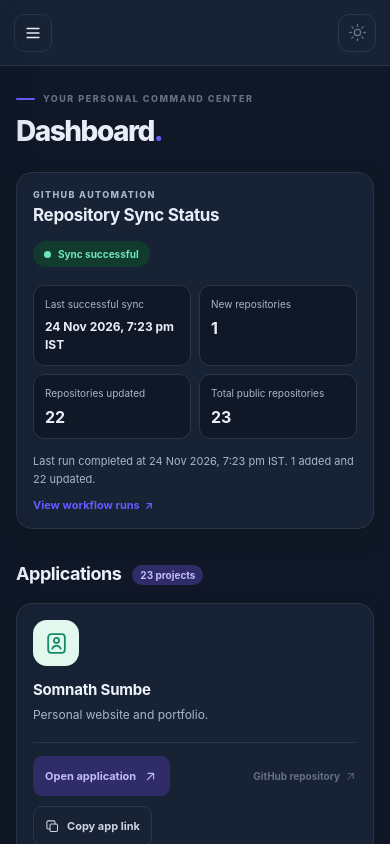
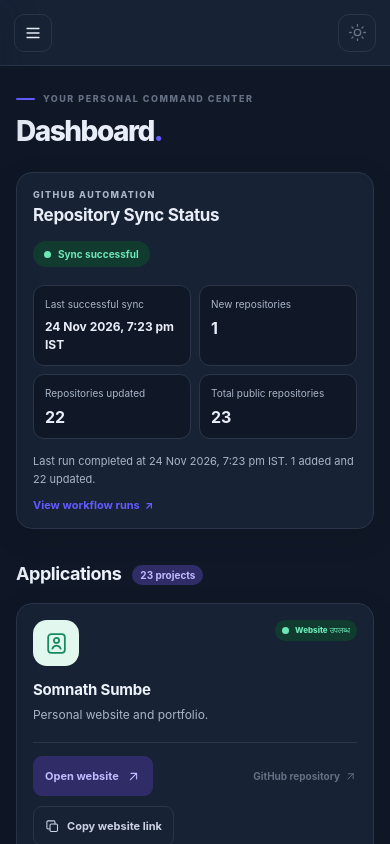
Before and after one commit to somnathsumbe/myapplication, a plain HTML site: page index.html in a window 390 px wide. Both pictures are taken after a click on the button 357 px from the left and 32 px from the top of the page. Shown: the top 844 px of the page. Drawn offline with Linux system fonts and the light colour scheme.

Commit message:
Show website link availability on project cards (#6)
* Highlight website link availability and avoid unverified Pages URLs

* Highlight website link availability and avoid unverified Pages URLs

* Highlight website link availability and avoid unverified Pages URLs

* Highlight website link availability and avoid unverified Pages URLs

```diff
--- a/assets/css/style.css
+++ b/assets/css/style.css
@@ -208,3 +208,38 @@ body.dark-mode {
 .dark-mode .sync-status-pill.is-pending { background: #2b3547; color: #c1cada; }
 @media (max-width: 700px) { .sync-metrics { grid-template-columns: repeat(2, minmax(0, 1fr)); } }
 @media (max-width: 420px) { .sync-panel { padding: 16px; } .sync-panel-heading { align-items: flex-start; flex-direction: column; } .sync-metrics { gap: 8px; } .sync-metric { padding: 11px; } }
+
+
+/* Website link availability */
+.link-status-badge {
+  display: inline-flex;
+  max-width: 100%;
+  align-items: center;
+  gap: 6px;
+  padding: 6px 9px;
+  border-radius: 999px;
+  font-size: 9px;
+  font-weight: 800;
+  line-height: 1.3;
+  text-align: center;
+}
+.link-status-badge::before {
+  width: 7px;
+  height: 7px;
+  flex: 0 0 auto;
+  border-radius: 50%;
+  background: currentColor;
+  content: "";
+}
+.link-status-badge.is-available { background: #e5f8ef; color: #087443; }
+.link-status-badge.is-unavailable { background: #fff0f1; color: #b4233c; }
+.app-card.no-website { border-color: #f1c5cc; background: linear-gradient(145deg, var(--surface), #fff8f8); }
+.app-card.no-website:hover { border-color: #e89aa7; }
+.launch-button.is-disabled { border: 1px dashed #e2a0aa; background: #fff1f2; color: #a52b40; cursor: not-allowed; white-space: normal; }
+.dark-mode .link-status-badge.is-available { background: #123b30; color: #6ee7b7; }
+.dark-mode .link-status-badge.is-unavailable { background: #4a252e; color: #fda4af; }
+.dark-mode .app-card.no-website { background: linear-gradient(145deg, var(--surface), #2b202b); border-color: #70404c; }
+.dark-mode .launch-button.is-disabled { border-color: #86505d; background: #4a252e; color: #fda4af; }
+@media (max-width: 420px) {
+  .link-status-badge { font-size: 8px; padding: 5px 7px; }
+}
--- a/assets/js/app.js
+++ b/assets/js/app.js
@@ -60,22 +60,35 @@
       const repositoryUrl = validUrl(app.repositoryUrl) || (app.linkType === "repository" ? validUrl(app.url) : null);
       const primaryUrl = appUrl || repositoryUrl;
       if (!primaryUrl || !app.name) return "";
+
       const color = /^tint-[a-z]+$/.test(app.color || "") ? app.color : "tint-lilac";
-      const primaryLabel = appUrl ? (app.linkType === "repository" ? "Open GitHub Pages" : "Open application") : "Open GitHub repository";
-      const copyLabel = appUrl ? (app.linkType === "repository" ? "Copy website link" : "Copy app link") : "Copy repository link";
-      const repositoryLink = appUrl && repositoryUrl
+      const websiteAvailable = Boolean(appUrl);
+      const statusBadge = websiteAvailable
+        ? '<span class="link-status-badge is-available">Website उपलब्ध</span>'
+        : '<span class="link-status-badge is-unavailable">Website लिंक उपलब्ध नाही</span>';
+      const primaryAction = websiteAvailable
+        ? `<a class="launch-button" href="${escapeHtml(appUrl)}" target="_blank" rel="noopener noreferrer">Open website ${svgIcon("bi-arrow-up-right")}</a>`
+        : '<span class="launch-button is-disabled" aria-disabled="true">Website link unavailable</span>';
+      const repositoryLink = repositoryUrl
         ? `<a class="repository-link" href="${escapeHtml(repositoryUrl)}" target="_blank" rel="noopener noreferrer">GitHub repository ${svgIcon("bi-arrow-up-right")}</a>`
         : "";
-      return `<article class="app-card">
+      const copyUrl = websiteAvailable ? appUrl : repositoryUrl;
+      const copyLabel = websiteAvailable ? "Copy website link" : "Copy repository link";
+      const copyAction = copyUrl
+        ? `<button class="copy-link-button" type="button" data-copy-link="${escapeHtml(copyUrl)}" aria-label="Copy ${escapeHtml(app.name)} link">${svgIcon("bi-copy")}<span>${copyLabel}</span></button>`
+        : "";
+
+      return `<article class="app-card ${websiteAvailable ? "has-website" : "no-website"}">
         <div class="app-card-top">
           <span class="app-icon ${color}">${svgIcon(app.icon)}</span>
+          ${statusBadge}
         </div>
         <h3 class="app-name">${escapeHtml(app.name)}</h3>
         <p class="app-description">${escapeHtml(app.description || "")}</p>
         <div class="app-card-footer">
-          <a class="launch-button" href="${escapeHtml(primaryUrl)}" target="_blank" rel="noopener noreferrer">${primaryLabel} ${svgIcon("bi-arrow-up-right")}</a>
+          ${primaryAction}
           ${repositoryLink}
-          <button class="copy-link-button" type="button" data-copy-link="${escapeHtml(primaryUrl)}" aria-label="Copy ${escapeHtml(app.name)} link">${svgIcon("bi-copy")}<span>${copyLabel}</span></button>
+          ${copyAction}
         </div>
       </article>`;
     }).join("");
--- a/service-worker.js
+++ b/service-worker.js
@@ -1,6 +1,6 @@
 "use strict";
 
-const CACHE_VERSION = "my-hub-v6";
+const CACHE_VERSION = "my-hub-v7";
 const APP_CACHE = `${CACHE_VERSION}-app`;
 const APP_SHELL = [
   "./",
```
Also changed, not shown: scripts/sync-repositories.mjs (+12 -4 lines).
